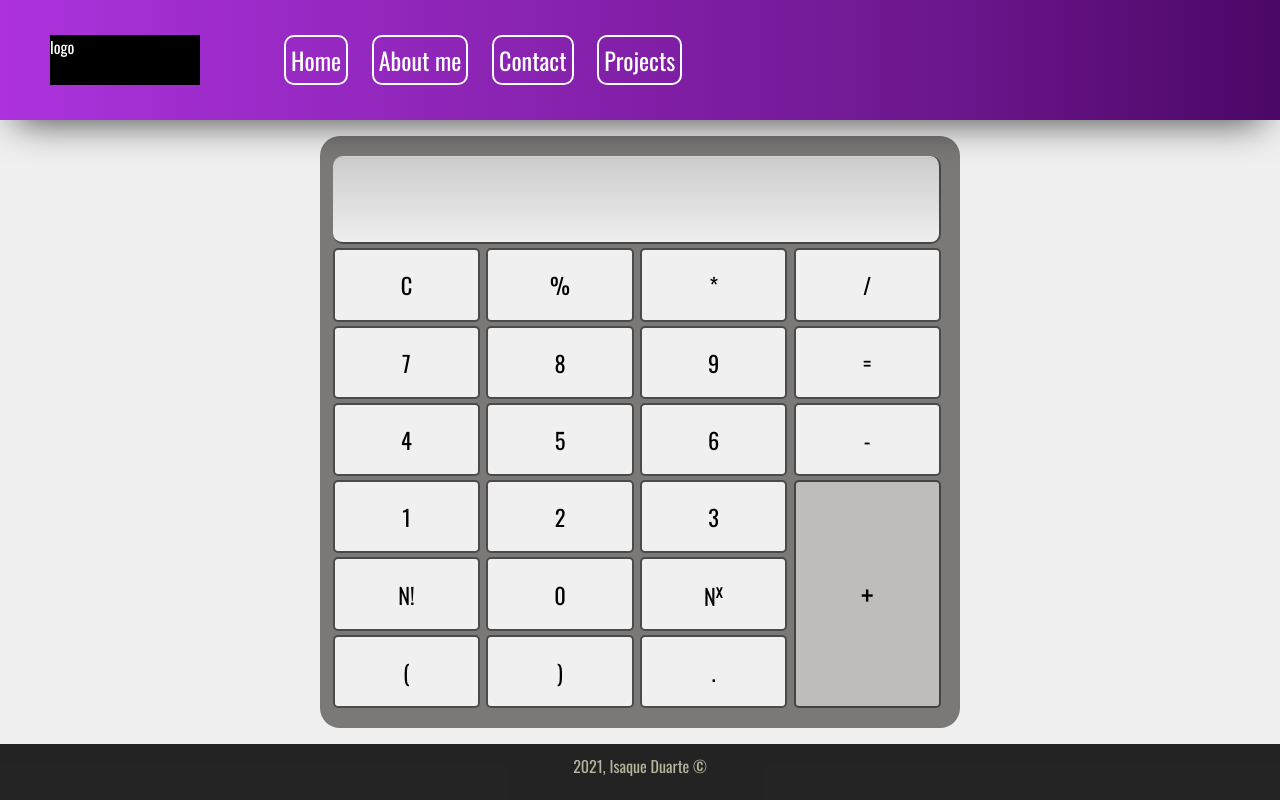
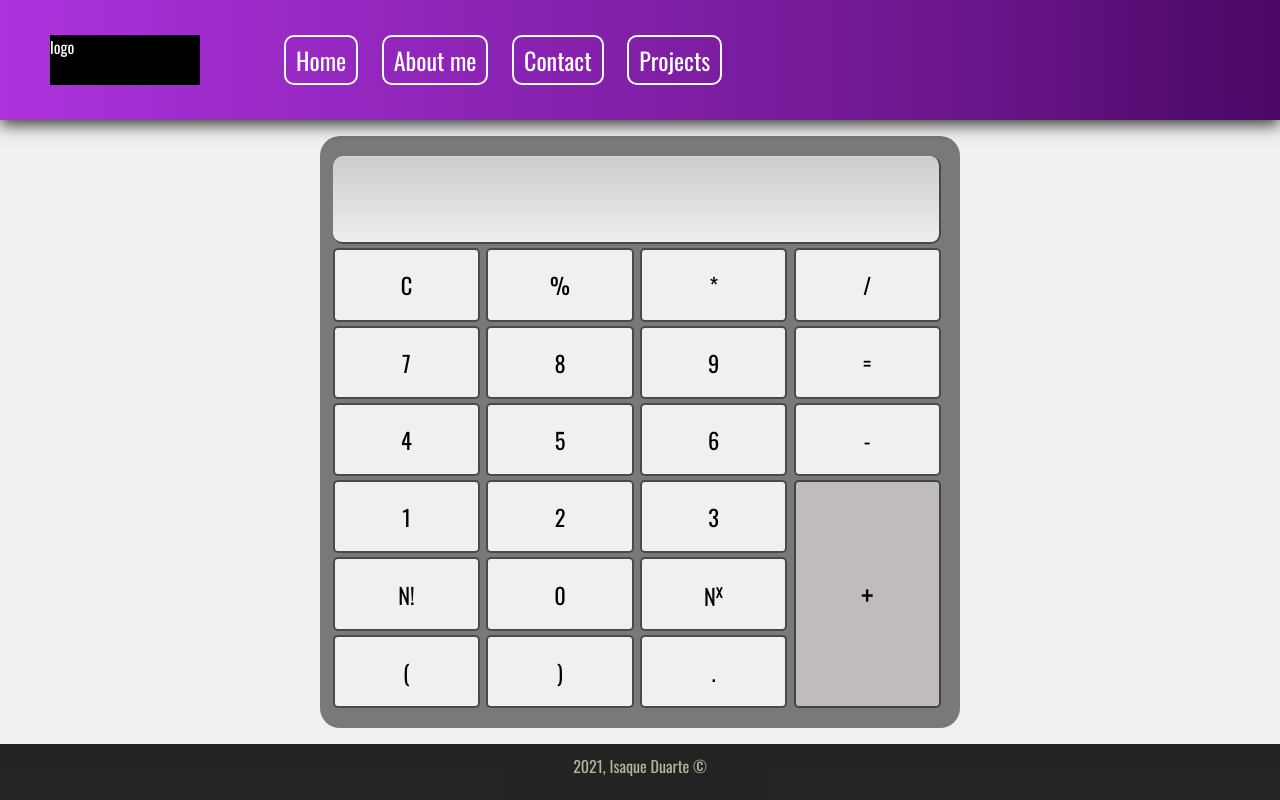
Before and after one commit to harry-fruit/calculadora-web, a plain HTML site: page index.html in a window 1280 px wide. Drawn offline with nearby package versions, Linux system fonts and the light colour scheme.

Commit message:
fixedAlexFeedback
box-shadow: reduzido
padding no header (esq,dir): aumentado

```diff
--- a/assets/styleCalc.css
+++ b/assets/styleCalc.css
@@ -24,7 +24,7 @@ body{
     justify-items: center;
     gap: 24px;
     z-index: 1;
-    box-shadow: -1px 18px 39px -17px rgba(0,0,0,0.75);
+    box-shadow: 0px 5px 15px 0px rgba(0,0,0,0.75);
 }
 
 #logo{
@@ -45,7 +45,7 @@ body{
 #navBar > a {
     border: 2px solid white;
     border-radius: 10px;
-    padding: 5px;
+    padding: 5px 10px;
     text-decoration: none;
     margin-left: 20px;
     font-size: 1.5em;;
@@ -195,7 +195,7 @@ body{
     top: 10px;
 }
 
-@media(max-width:710px){
+@media(max-width:740px){
     body{
         grid-template-rows: 20vh 1fr 7vh;
     }
@@ -225,6 +225,7 @@ body{
     #navBar > a {
         margin-left: 10px;
         font-size: 1em;;
+        padding: 3px;
     }
 
     #corpoCalc{
```
